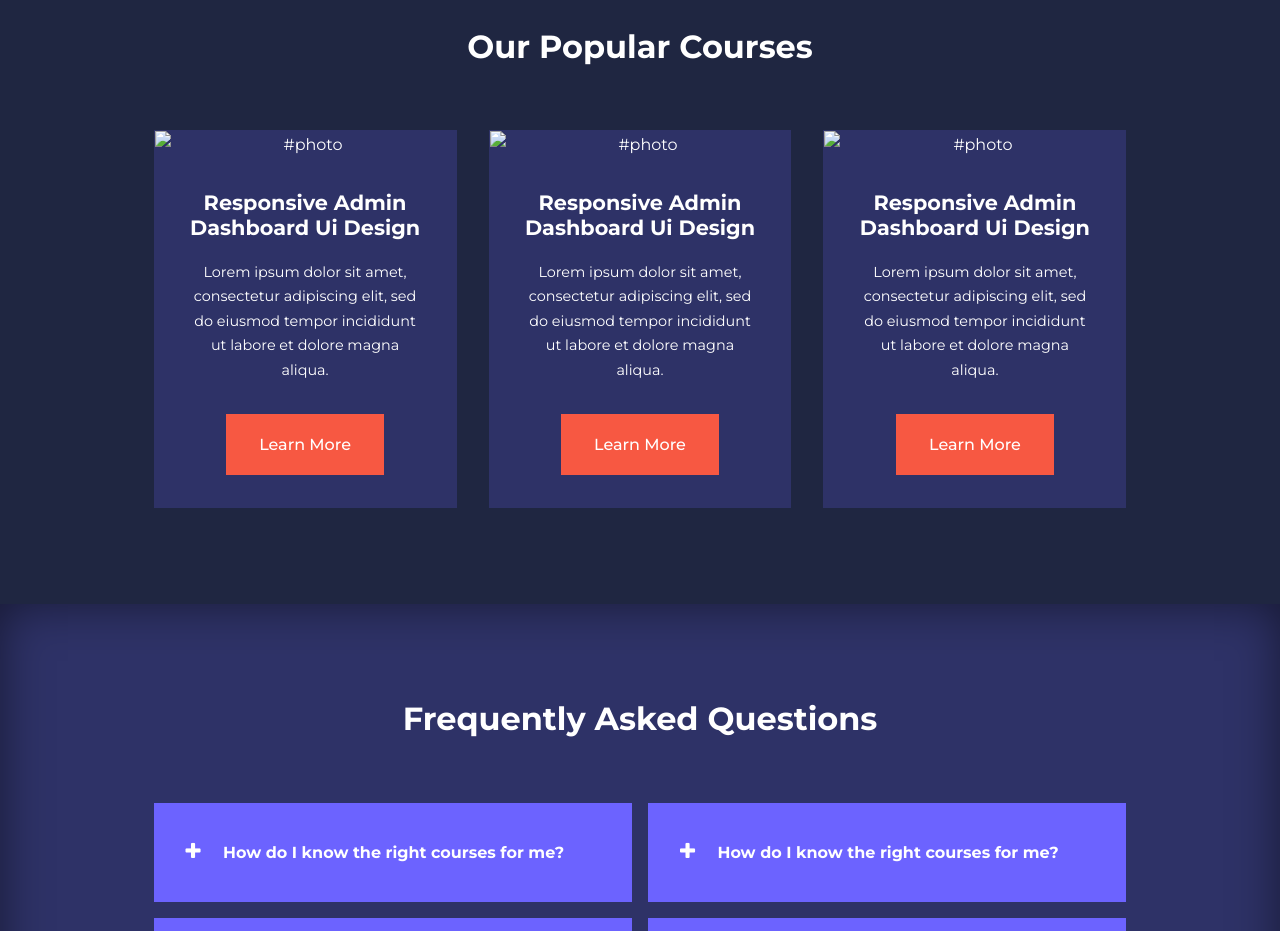
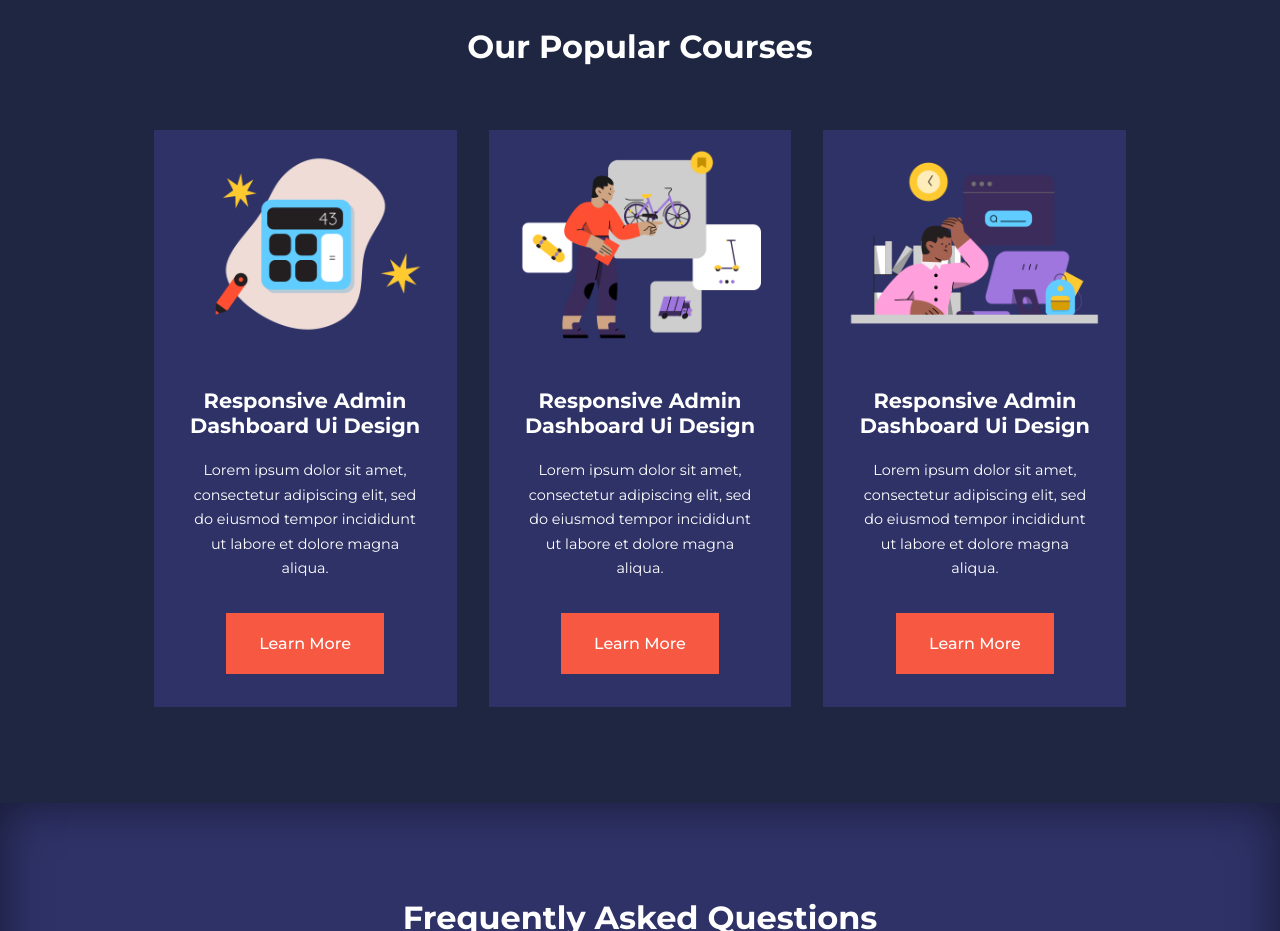
Before and after one commit to behzod-developer/academy, a plain HTML site: page index.html in a window 1280 px wide. Shown: the part 1380-2311 px from the top of the page. Drawn offline with nearby package versions, Linux system fonts and the light colour scheme.

Commit message:
togirlandi

```diff
--- a/index.html
+++ b/index.html
@@ -103,7 +103,7 @@
 		<div class="container courses__container">
 			<article class="course">
 				<div class="course__image">
-					<img src="assisend/img/hero_1" alt="#photo">
+					<img src="assisend/img/hero_1.png" alt="#photo">
 				</div>
 				<div class="course__info">
 					<h4>Responsive Admin Dashboard Ui Design</h4>
@@ -114,7 +114,7 @@
 
 			<article class="course">
 				<div class="course__image">
-					<img src="assisend/img/hero_2" alt="#photo">
+					<img src="assisend/img/hero_2.png" alt="#photo">
 				</div>
 				<div class="course__info">
 					<h4>Responsive Admin Dashboard Ui Design</h4>
@@ -125,7 +125,7 @@
 
 			<article class="course">
 				<div class="course__image">
-					<img src="assisend/img/hero_3" alt="#photo">
+					<img src="assisend/img/hero_3.png" alt="#photo">
 				</div>
 				<div class="course__info">
 					<h4>Responsive Admin Dashboard Ui Design</h4>
```
